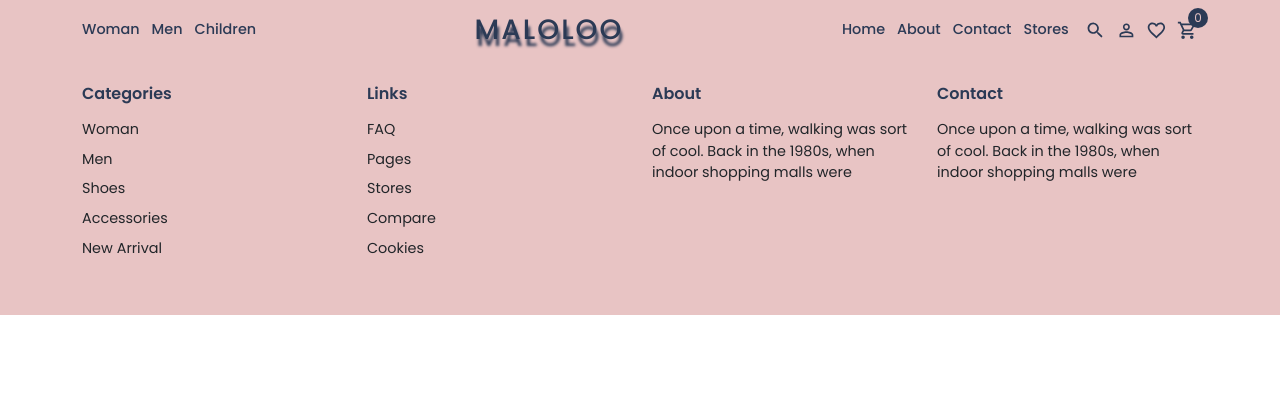
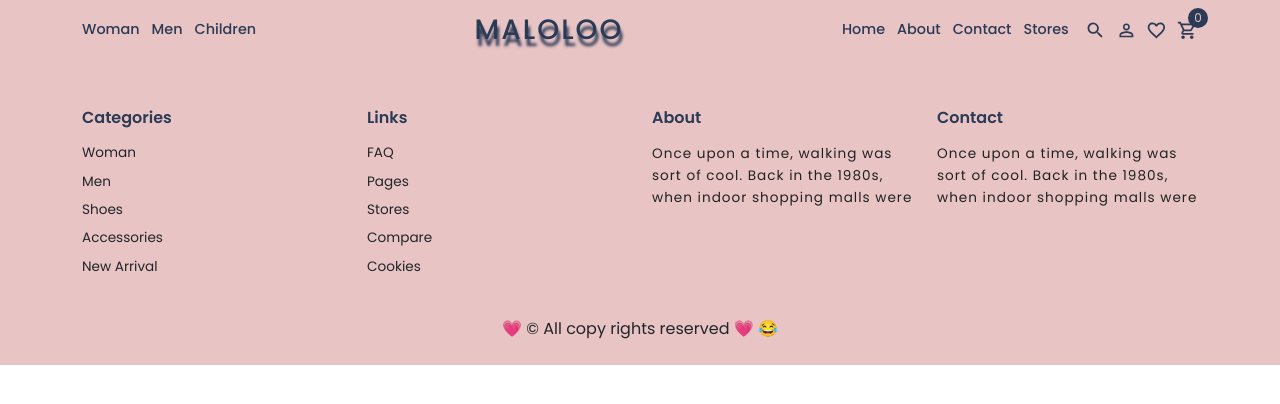
Before and after one commit to AshrafElsaghier1/E-commerce-app, a React (Create React App) app: page / in a window 1280 px wide. Shown: the top 404 px of the page. Built offline with nearby package versions, Linux system fonts and the light colour scheme.

Commit message:
layout nav and footer

```diff
--- a/src/components/footer/Footer.jsx
+++ b/src/components/footer/Footer.jsx
@@ -2,14 +2,29 @@ import { Col, Container, ListGroup, Row } from "react-bootstrap";
 import { NavLink } from "react-router-dom";
 import Accordion from "react-bootstrap/Accordion";
 import classes from "./footer.module.scss";
-
+import "./footer.css";
+import { useEffect, useState } from "react";
 const Footer = () => {
+  const [open, setOpen] = useState(false);
+  const resizeHandler = () => {
+    if (window.innerWidth < 576) {
+      setOpen(false);
+    } else {
+      setOpen(true);
+    }
+  };
+  useEffect(() => {
+    window.addEventListener("resize", resizeHandler);
+    return () => {
+      window.removeEventListener("resize", resizeHandler);
+    };
+  }, []);
   return (
-    <div className={`${classes.footer} py-4`}>
+    <div className={`${classes.footer} pt-5 pb-3`}>
       <Container>
         <Accordion
-          defaultActiveKey={["0", "1", "2", "3"]}
-          alwaysOpen
+          defaultActiveKey={open ? ["0", "1", "2", "3"] : ""}
+          alwaysOpen={open ? true : false}
           className={classes.accordion__container}
         >
           <Row>
@@ -90,34 +105,19 @@ const Footer = () => {
                       className={`px-sm-0  py-3 ${classes.accordion__body}`}
                     >
                       <ListGroup className={`${classes.ul__list} rounded-0  `}>
-                        <NavLink
-                          to="E-commerce-app/products/1"
-                          className="mb-2"
-                        >
+                        <NavLink to="E-commerce-app" className="mb-2">
                           FAQ
                         </NavLink>
-                        <NavLink
-                          to="E-commerce-app/products/2"
-                          className="mb-2"
-                        >
+                        <NavLink to="E-commerce-app" className="mb-2">
                           Pages
                         </NavLink>
-                        <NavLink
-                          to="E-commerce-app/products/2"
-                          className="mb-2"
-                        >
+                        <NavLink to="E-commerce-app" className="mb-2">
                           Stores
                         </NavLink>
-                        <NavLink
-                          to="E-commerce-app/products/2"
-                          className="mb-2"
-                        >
+                        <NavLink to="E-commerce-app" className="mb-2">
                           Compare
                         </NavLink>
-                        <NavLink
-                          to="E-commerce-app/products/2"
-                          className="mb-2"
-                        >
+                        <NavLink to="E-commerce-app" className="mb-2">
                           Cookies
                         </NavLink>
                       </ListGroup>
@@ -147,7 +147,7 @@ const Footer = () => {
                     <Accordion.Body
                       className={`px-sm-0  py-3 ${classes.accordion__body}`}
                     >
-                      <p>
+                      <p className="mb-0">
                         Once upon a time, walking was sort of cool. Back in the
                         1980s, when indoor shopping malls were
                       </p>
@@ -173,7 +173,7 @@ const Footer = () => {
                     <Accordion.Body
                       className={`px-sm-0  py-3 ${classes.accordion__body}`}
                     >
-                      <p>
+                      <p className="mb-0">
                         Once upon a time, walking was sort of cool. Back in the
                         1980s, when indoor shopping malls were
                       </p>
@@ -184,6 +184,11 @@ const Footer = () => {
             </Col>
           </Row>
         </Accordion>
+        <div className="my-2">
+          <p className="text-center mb-0">
+            &#128151; &#169; All copy rights reserved &#128151; &#128514;
+          </p>
+        </div>
       </Container>
     </div>
   );
--- /dev/null
+++ b/src/components/footer/footer.css
@@ -0,0 +1,10 @@
+.accordion-button:not(.collapsed) {
+  background-color: var(--text-color) !important;
+  box-shadow: none !important;
+}
+
+@media screen and (min-width: 576px) {
+  .collapse:not(.show) {
+    display: block;
+  }
+}
--- a/src/components/footer/footer.module.scss
+++ b/src/components/footer/footer.module.scss
@@ -10,9 +10,6 @@
              }
 
              .accordion__header {
-
-
-
                  button {
                      color: #fff;
                      border-radius: 0;
@@ -20,9 +17,10 @@
                      border-radius: 5px 5px 0 0;
                      background-color: var(--main-color);
 
-
                      &:hover {
                          background-color: var(--text-color);
+                         box-shadow: none;
+
                      }
 
                      &::after {
@@ -30,23 +28,26 @@
                      }
                  }
 
-
-
              }
 
              .accordion__body {
                  p {
-                     font-size: .9rem;
+                     font-size: .85rem;
+                     line-height: 1.6;
+                     letter-spacing: 1px;
+                     color: #222;
                  }
 
                  a {
                      transition: .5s ease-out;
-                     font-size: .9rem;
+                     font-size: .85rem;
+                     max-width: max-content;
 
                      &:hover {
                          color: var(--text-color)
                      }
                  }
+
 
                  @media screen and (max-width:575px) {
                      background-color: var(--main-color);
--- a/src/index.scss
+++ b/src/index.scss
@@ -32,7 +32,3 @@ a {
   text-decoration: none;
   color: unset;
 }
-
-.accordion-button:not(.collapsed) {
-  background-color: var(--text-color) !important;
-}
```
